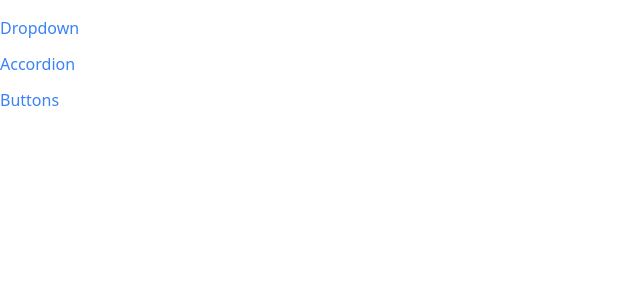
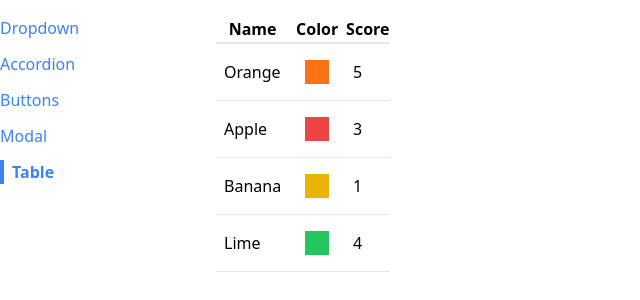
Before and after one commit to A1d0us/react-general, a React (Create React App) app: page /table in a window 1280 px wide. Shown: the top 300 px of the page, without its empty margins (0-640 px from the left). Built offline with nearby package versions, Linux system fonts and the light colour scheme.

Commit message:
created modal; created table

```diff
--- a/public/index.html
+++ b/public/index.html
@@ -39,5 +39,6 @@
       To begin the development, run `npm start` or `yarn start`.
       To create a production bundle, use `npm run build` or `yarn build`.
     -->
+    <div class="modal-container"></div>
   </body>
 </html>
--- a/src/App.jsx
+++ b/src/App.jsx
@@ -3,6 +3,8 @@
 import DropdownPage from "./pages/DropdownPage";
 import ButtonPage from "./pages/ButtonPage";
 import Sidebar from "./components/Sidebar";
+import ModalPage from "./pages/ModalPage";
+import TablePage from "./pages/TablePage";
 
 function App() {
 
@@ -19,6 +21,12 @@
         <Route path="/buttons">
           <ButtonPage/>
         </Route>
+        <Route path="/modal">
+          <ModalPage/>
+        </Route>
+        <Route path="/table">
+          <TablePage/>
+        </Route>
       </div>
     </div>
   );
--- /dev/null
+++ b/src/components/Modal.jsx
@@ -0,0 +1,27 @@
+import ReactDOM from "react-dom";
+import {useEffect} from "react";
+
+const Modal = ({onClose, children, actionBar}) => {
+  useEffect(() => {
+    document.body.classList.add('overflow-hidden');
+
+    return () => document.body.classList.remove('overflow-hidden');
+  }, []);
+
+  return ReactDOM.createPortal(
+    <div>
+      <div onClick={onClose} className="fixed inset-0 bg-gray-300 opacity-80"></div>
+      <div className="fixed inset-40 p-10 bg-white">
+        <div className="flex flex-col justify-between h-full">
+          {children}
+          <div className="flex justify-end">
+            {actionBar}
+          </div>
+        </div>
+      </div>
+    </div>,
+    document.querySelector('.modal-container')
+  )
+}
+
+export default Modal;
--- a/src/components/Sidebar.jsx
+++ b/src/components/Sidebar.jsx
@@ -5,6 +5,8 @@
     {label: 'Dropdown', path: '/dropdown'},
     {label: 'Accordion', path: '/accordion'},
     {label: 'Buttons', path: '/buttons'},
+    {label: 'Modal', path: '/modal'},
+    {label: 'Table', path: '/table'},
   ];
 
   const renderedLinks = links.map((link) => {
--- /dev/null
+++ b/src/components/Table.jsx
@@ -0,0 +1,32 @@
+const Table = ({data, config, keyFn}) => {
+  const renderedHeaders = config.map((column) => (
+    <th key={column.label}>{column.label}</th>
+  ));
+
+  const renderedRows = data.map((row) => {
+    const renderedCells = config.map((column) => (
+      <td className="p-2" key={column.label}>{column.render(row)}</td>
+    ));
+
+    return (
+      <tr className="border-b" key={keyFn(row)}>
+        {renderedCells}
+      </tr>
+    );
+  });
+
+  return (
+    <table className="table-auto border-spacing-2">
+      <thead>
+        <tr className="border-b-2">
+          {renderedHeaders}
+        </tr>
+      </thead>
+      <tbody>
+        {renderedRows}
+      </tbody>
+    </table>
+  );
+}
+
+export default Table;
--- /dev/null
+++ b/src/pages/ModalPage.jsx
@@ -0,0 +1,31 @@
+import Modal from "../components/Modal";
+import Button from "../components/Button";
+import {useState} from "react";
+
+const ModalPage = () => {
+  const [showModal, setShowModal] = useState(false);
+
+  const handleClick = () => {
+    setShowModal(true);
+  }
+
+  const handleClose = () => {
+    setShowModal(false);
+  }
+
+  return (
+    <div>
+      <Button onClick={handleClick} primary>Open modal</Button>
+      {showModal && <Modal
+        onClose={handleClose}
+        actionBar={<Button onClick={handleClose} primary>I accept</Button>}
+      >
+        <p>
+          Here is important agreement!
+        </p>
+      </Modal>}
+    </div>
+  );
+}
+
+export default ModalPage;
--- /dev/null
+++ b/src/pages/TablePage.jsx
@@ -0,0 +1,37 @@
+import Table from "../components/Table";
+
+const TablePage = () => {
+  const data = [
+    {name: 'Orange', color: 'bg-orange-500', score: 5},
+    {name: 'Apple', color: 'bg-red-500', score: 3},
+    {name: 'Banana', color: 'bg-yellow-500', score: 1},
+    {name: 'Lime', color: 'bg-green-500', score: 4},
+  ];
+
+  const config = [
+    {
+      label: 'Name',
+      render: (fruit) => fruit.name
+    },
+    {
+      label: 'Color',
+      render: (fruit) => <div className={`p-3 m-2 ${fruit.color}`}></div>
+    },
+    {
+      label: 'Score',
+      render: (fruit) => fruit.score
+    },
+  ];
+
+  const keyFn = (fruit) => {
+    return fruit.name;
+  }
+
+  return (
+    <div>
+      <Table data={data} config={config} keyFn={keyFn}/>
+    </div>
+  );
+}
+
+export default TablePage;
```
